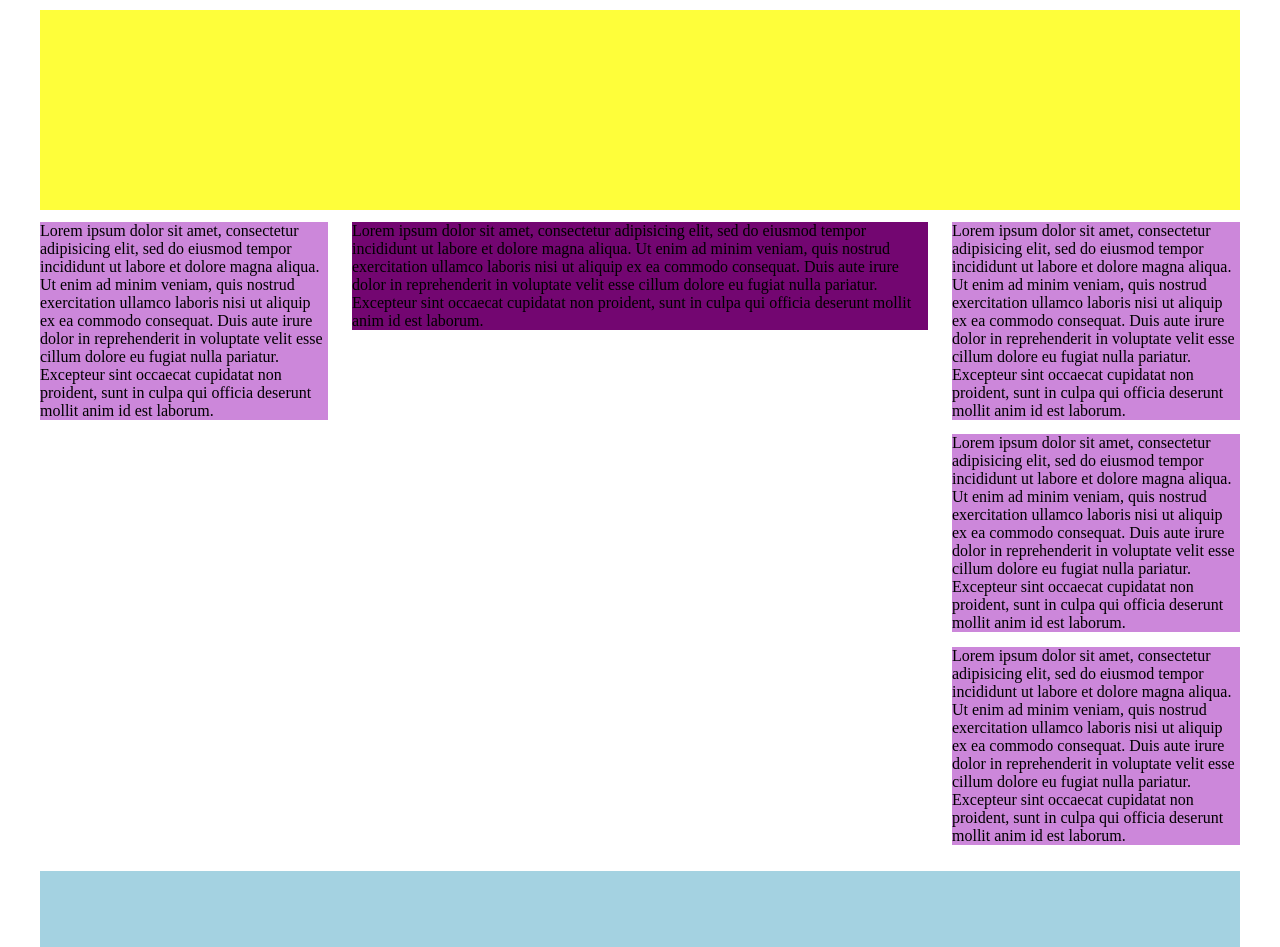
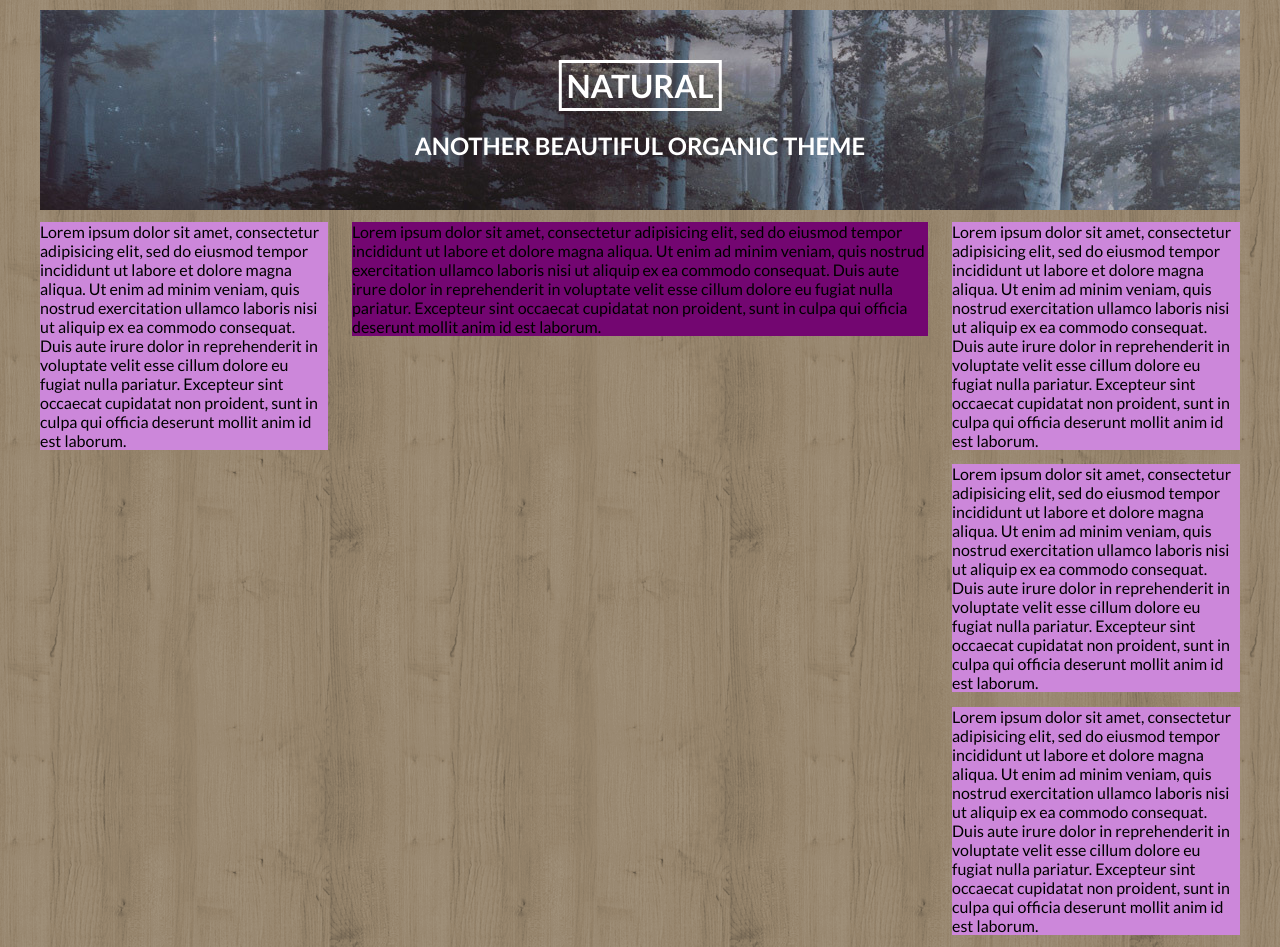
Before and after one commit to elisatorazza/htmlcss-wp, a plain HTML site: page index.html in a window 1280 px wide. Shown: the top 947 px of the page. Drawn offline with Linux system fonts and the light colour scheme.

Commit message:
Header top

```diff
--- a/css/style.css
+++ b/css/style.css
@@ -9,11 +9,34 @@
   margin-top: 10px;
   margin-bottom: 10px;
 }
+body {
+  background-image: url(../img/sfondo.png);
+  font-family: 'Lato', sans-serif;
+}
 /* header */
 header {
-  height: 200px;
   background-color: #FEFE3A;
   margin-bottom: 5px;
+}
+h1{
+  margin-bottom: 20px;
+  border: 3px solid white;
+  display: inline-block;
+  padding: 3px 5px;
+}
+.header-top {
+  height: 200px;
+  background-image: url(../img/img-natural.jpg);
+  position: relative;
+}
+.logo {
+  position: absolute;
+  top: 50%;
+  left: 50%;
+  transform: translate(-50%, -50%);
+  text-transform: uppercase;
+  color: white;
+  text-align: center;
 }
 /* /header */
 /* main */
--- a/index.html
+++ b/index.html
@@ -3,13 +3,20 @@
   <head>
     <meta charset="utf-8">
     <title>Tema di wordpress</title>
+    <link href="https://fonts.googleapis.com/css2?family=Lato:wght@300;400;700&display=swap" rel="stylesheet">
     <link rel="stylesheet" href="css/style.css">
   </head>
   <body>
     <div class="container">
       <!-- inizio header -->
       <header>
-
+        <div class="header-top">
+          <div class="logo">
+            <h1>natural</h1>
+            <h2>another beautiful organic theme</h2>
+          </div>
+        </div>
+        <div class="header-nav"></div>
       </header>
       <!-- /header -->
       <!-- inizio main -->
```
